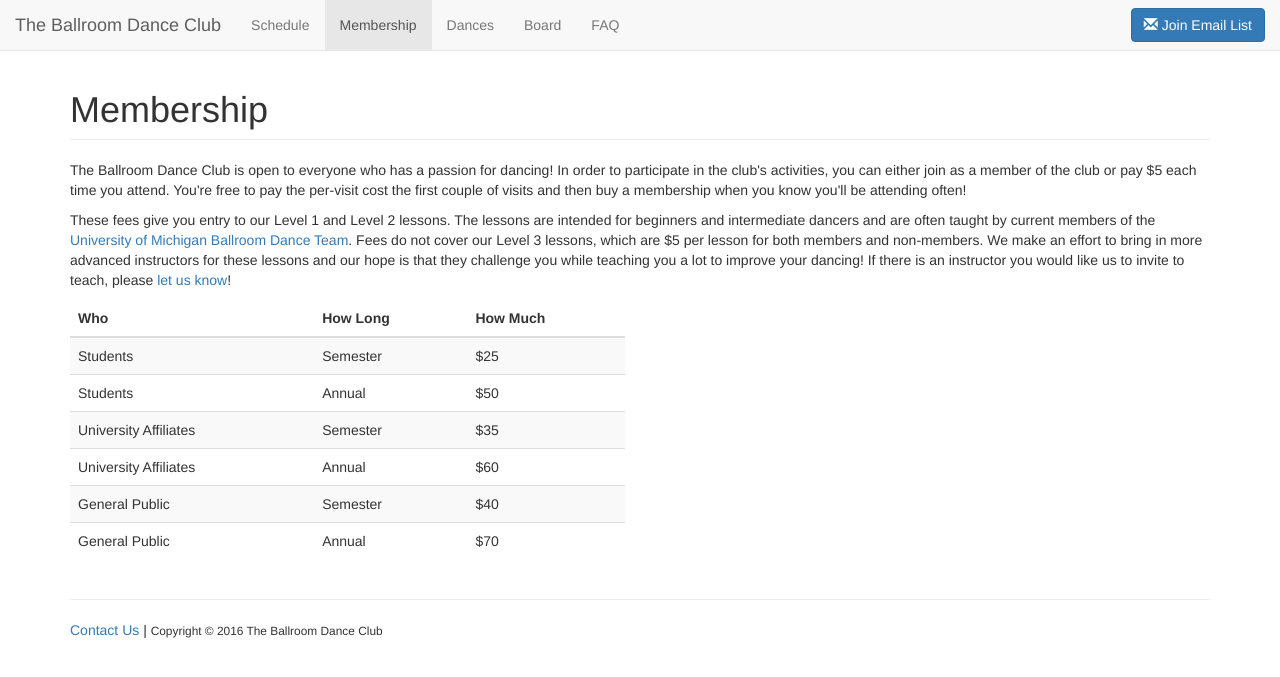
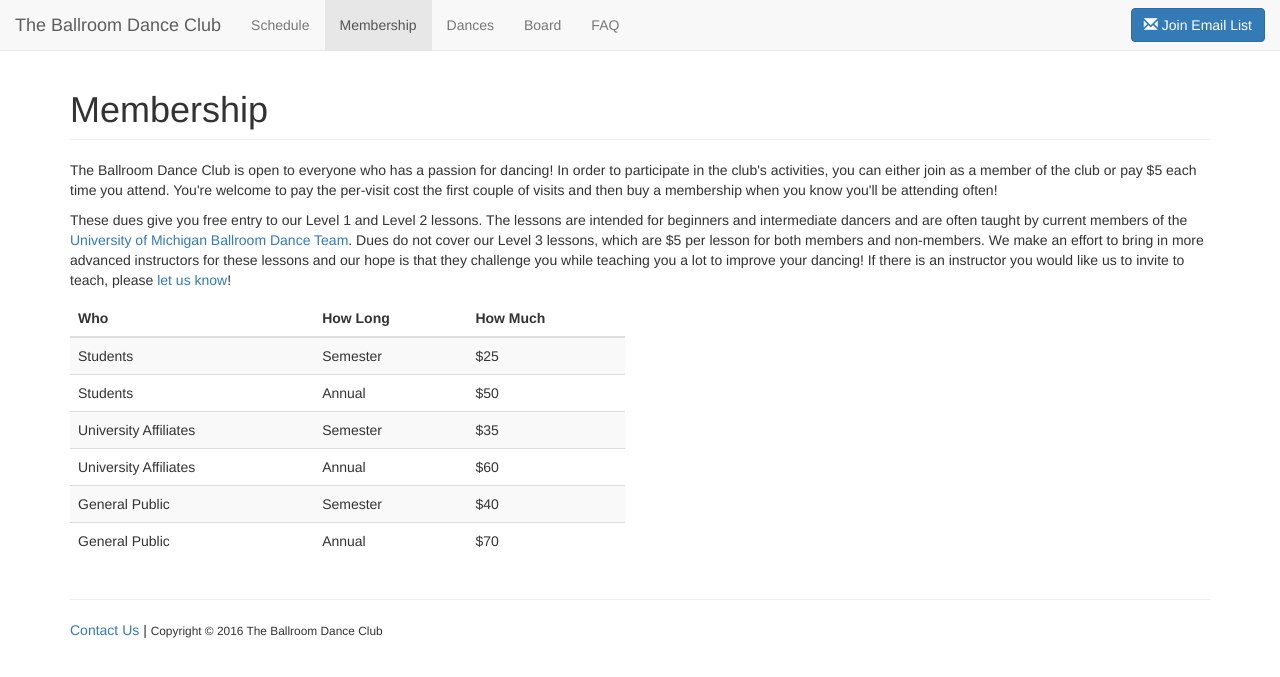
Before and after one commit to ballroom-dance-club/ballroom-dance-club.github.io, a Jekyll site: the page built from membership.html, in a window 1280 px wide. Shown: the top 677 px of the page. Built offline with Jekyll 4.4.1, drawn with Linux system fonts in a browser that asks for light colours; nearby versions of some CDN libraries.

Commit message:
Update copy on membership page

```diff
--- a/membership.html
+++ b/membership.html
@@ -7,14 +7,14 @@ description: Get the details about lesson and membership fees for The Ballroom D
 <p>
     The Ballroom Dance Club is open to everyone who has a passion for dancing! In order
     to participate in the club's activities, you can either join as a member of the club or
-    pay $5 each time you attend. You're free to pay the per-visit cost the first
+    pay $5 each time you attend. You're welcome to pay the per-visit cost the first
     couple of visits and then buy a membership when you know you'll be attending often!
 </p>
 <p>
-    These fees give you entry to our Level 1 and Level 2 lessons. The lessons are
+    These dues give you free entry to our Level 1 and Level 2 lessons. The lessons are
     intended for beginners and intermediate dancers and are often taught by current members of
     the <a href="http://michiganballroomteam.com" rel="nofollow" target="_blank">University of Michigan Ballroom Dance Team</a>.
-    Fees do not cover our Level 3 lessons, which are $5 per lesson for both members and non-members. We make an effort
+    Dues do not cover our Level 3 lessons, which are $5 per lesson for both members and non-members. We make an effort
     to bring in more advanced instructors for these lessons and our hope is that they challenge you
     while teaching you a lot to improve your dancing! If there is an instructor you would like us
     to invite to teach, please <a href="mailto:bdc-inquiry@umich.edu">let us know</a>!
```
